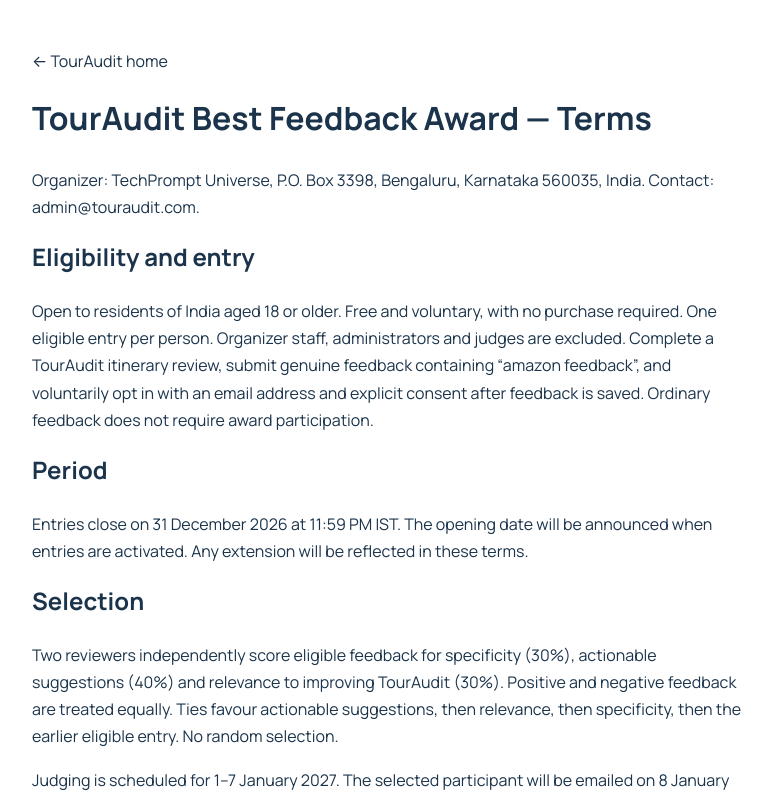
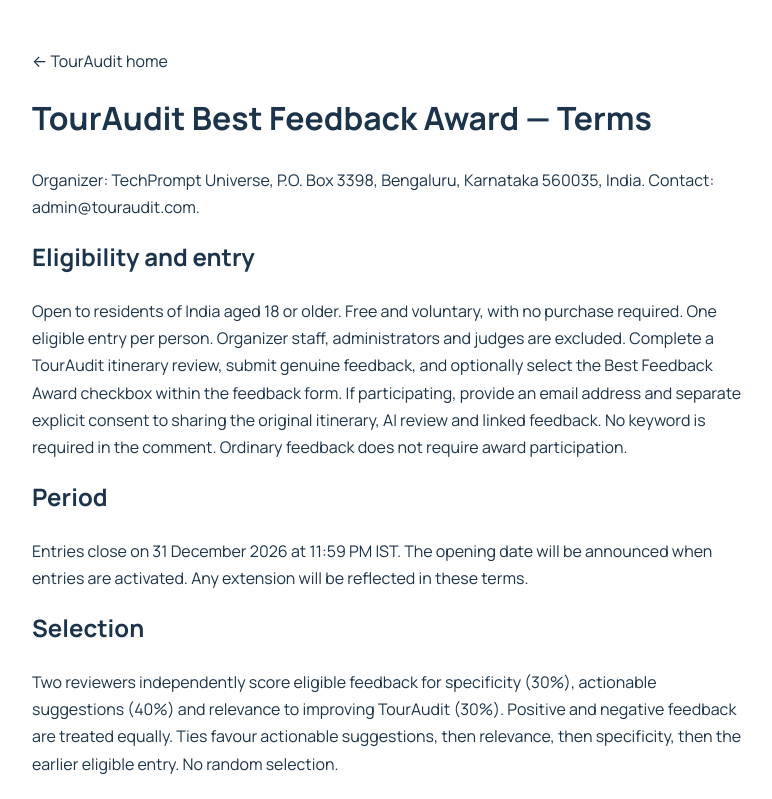
Before and after one commit to TripAudit/tripaudit-website, a Next.js app in the folder TripAudit-Vercel-Website/: page /best-feedback-award-terms in a window 1280 px wide. Shown: the top 799 px of the page, without its empty margins (252-1024 px from the left). Built offline with nearby package versions, Linux system fonts and the light colour scheme.

Commit message:
Update award terms for checkbox-based participation

```diff
--- a/TripAudit-Vercel-Website/app/best-feedback-award-terms/page.tsx
+++ b/TripAudit-Vercel-Website/app/best-feedback-award-terms/page.tsx
@@ -11,7 +11,7 @@ export default function AwardTermsPage() {
     <h1>TourAudit Best Feedback Award — Terms</h1>
     <p>Organizer: TechPrompt Universe, P.O. Box 3398, Bengaluru, Karnataka 560035, India. Contact: <a href="mailto:admin@touraudit.com">admin@touraudit.com</a>.</p>
     <h2>Eligibility and entry</h2>
-    <p>Open to residents of India aged 18 or older. Free and voluntary, with no purchase required. One eligible entry per person. Organizer staff, administrators and judges are excluded. Complete a TourAudit itinerary review, submit genuine feedback containing “amazon feedback”, and voluntarily opt in with an email address and explicit consent after feedback is saved. Ordinary feedback does not require award participation.</p>
+    <p>Open to residents of India aged 18 or older. Free and voluntary, with no purchase required. One eligible entry per person. Organizer staff, administrators and judges are excluded. Complete a TourAudit itinerary review, submit genuine feedback, and optionally select the Best Feedback Award checkbox within the feedback form. If participating, provide an email address and separate explicit consent to sharing the original itinerary, AI review and linked feedback. No keyword is required in the comment. Ordinary feedback does not require award participation.</p>
     <h2>Period</h2>
     <p>Entries close on 31 December 2026 at 11:59 PM IST. The opening date will be announced when entries are activated. Any extension will be reflected in these terms.</p>
     <h2>Selection</h2>
```
